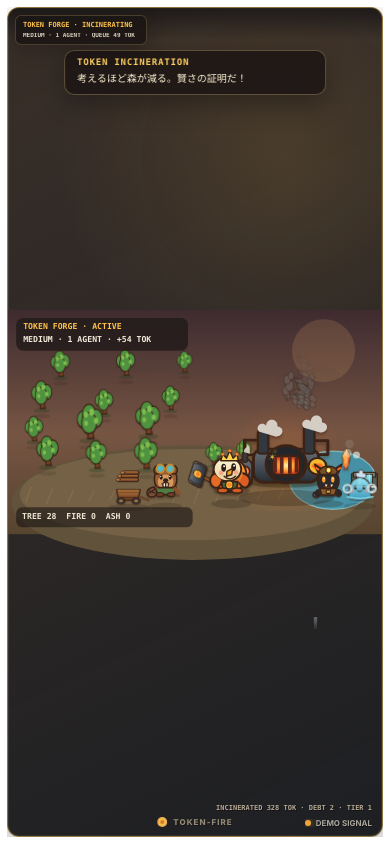
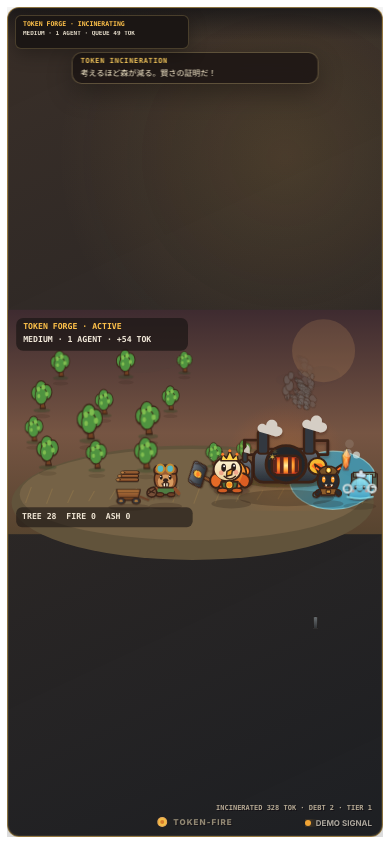
Before and after one commit to coco4atJP/Token-Fire, a website built with Vite: page index.html in a window 390 px wide. Built offline with nearby package versions, Linux system fonts and the light colour scheme.

Commit message:
フェーズHUDを3サイズへ追従

```diff
--- a/src/experiencePhase.css
+++ b/src/experiencePhase.css
@@ -1,32 +1,31 @@
 .phase-hud {
   position: absolute;
   z-index: 2;
-  top: 7px;
-  left: 7px;
-  width: 147px;
-  min-height: 28px;
-  padding: 5px 7px 4px;
+  top: clamp(7px, 1.5vw, 12px);
+  left: clamp(7px, 1.5vw, 12px);
+  width: min(46%, 365px);
+  min-height: clamp(34px, 8.5vw, 70px);
+  padding: clamp(5px, 1.2vw, 9px) clamp(7px, 1.5vw, 12px);
   border: 1px solid rgba(255, 218, 137, .2);
-  border-radius: 6px;
+  border-radius: clamp(6px, 1.2vw, 10px);
   color: #f3eadb;
-  background: rgba(27, 22, 20, .88);
-  box-shadow: 0 5px 18px rgba(0, 0, 0, .22);
-  backdrop-filter: blur(6px);
+  background: rgb(27, 22, 20);
+  box-shadow: 0 5px 18px rgba(0, 0, 0, .28);
 }
 
 .phase-hud__title {
   overflow: hidden;
   color: #ffc24a;
-  font: 800 7px/1.15 ui-monospace, SFMono-Regular, Menlo, Consolas, monospace;
+  font: 800 clamp(6.5px, 1.35vw, 10.5px)/1.15 ui-monospace, SFMono-Regular, Menlo, Consolas, monospace;
   text-overflow: ellipsis;
   white-space: nowrap;
 }
 
 .phase-hud__detail {
-  margin-top: 4px;
+  margin-top: clamp(3px, .7vw, 6px);
   overflow: hidden;
-  color: rgba(245, 236, 217, .86);
-  font: 600 6.5px/1.15 ui-monospace, SFMono-Regular, Menlo, Consolas, monospace;
+  color: rgba(245, 236, 217, .9);
+  font: 600 clamp(6px, 1.15vw, 9px)/1.15 ui-monospace, SFMono-Regular, Menlo, Consolas, monospace;
   text-overflow: ellipsis;
   white-space: nowrap;
 }
@@ -37,20 +36,29 @@
 
 .phase-hud[data-phase="chill"] {
   border-color: rgba(182, 237, 207, .24);
-  background: rgba(23, 54, 48, .82);
+  background: rgb(23, 54, 48);
 }
 
 .phase-hud[data-phase="chill"] .phase-hud__title {
   color: #bce9c7;
 }
 
+.phase-hud[data-phase="ceremony"] {
+  border-color: rgba(255, 224, 108, .42);
+  background: rgb(58, 42, 19);
+}
+
 .phase-hud[data-phase="error"] {
   border-color: rgba(255, 118, 91, .4);
-  background: rgba(63, 25, 25, .9);
+  background: rgb(63, 25, 25);
 }
 
 .phase-hud[data-phase="error"] .phase-hud__title {
   color: #ff8b72;
+}
+
+.experience-layer .world-event {
+  top: clamp(45px, 11vw, 82px);
 }
 
 .experience-layer[data-event="forge-sneeze"] .factory-growth {
@@ -107,11 +115,24 @@
 
 @media (max-width: 430px) {
   .phase-hud {
-    width: 132px;
+    width: min(47%, 174px);
+    min-height: 34px;
+    padding: 5px 7px;
   }
 
-  .phase-hud__detail {
-    font-size: 6px;
+  .experience-layer .world-event {
+    top: 44px;
+    width: 66%;
+    padding: 5px 8px;
+  }
+
+  .world-event__title {
+    font-size: 7px;
+  }
+
+  .world-event__line {
+    margin-top: 2px;
+    font-size: 8px;
   }
 }
 
```
